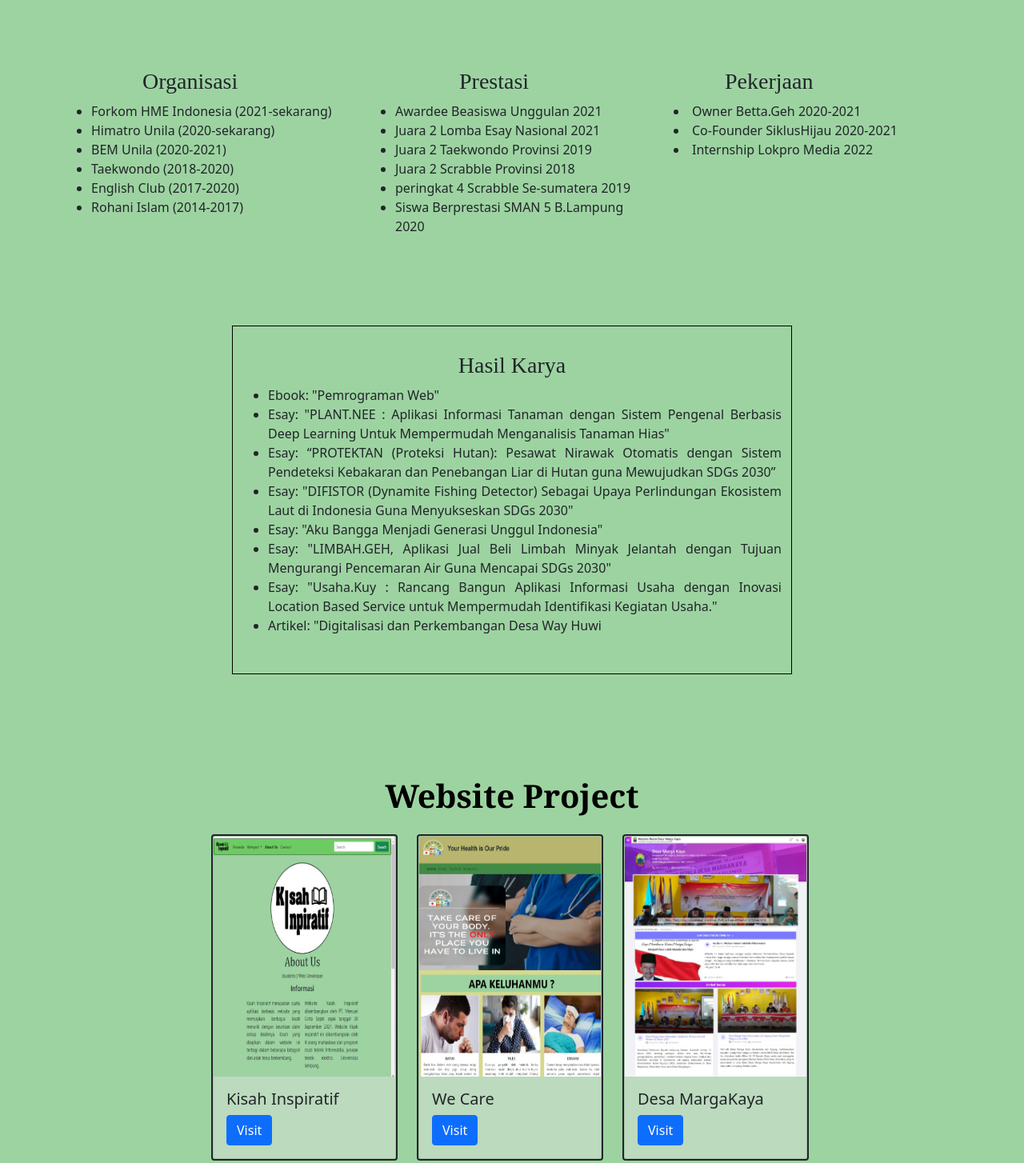
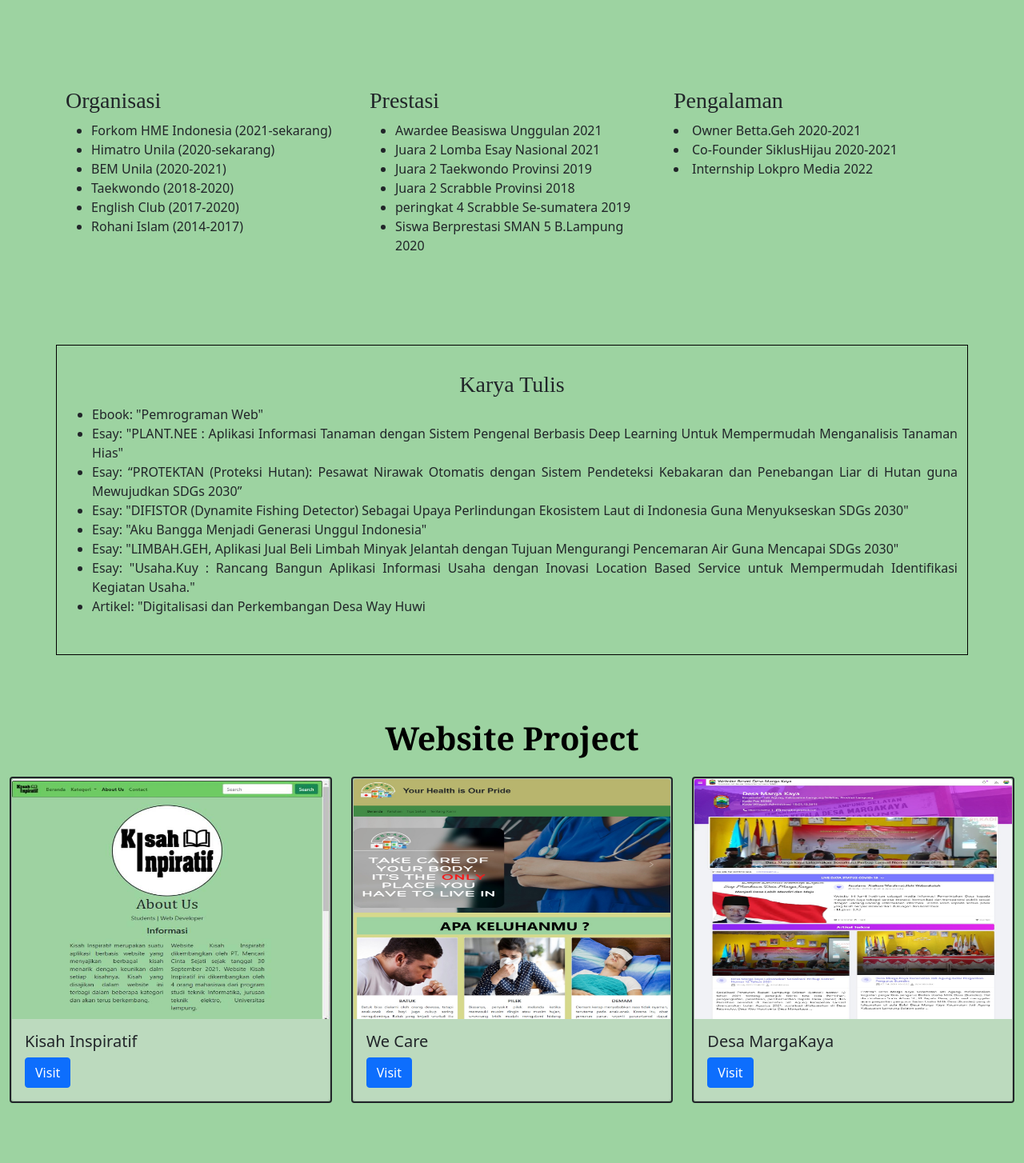
Before and after one commit to AldoWijaya27/PortoWeb, a plain HTML site: page index.html in a window 1280 px wide. Shown: the part 733-2187 px from the top of the page at 80% size. Drawn offline with nearby package versions, Linux system fonts and the light colour scheme.

Commit message:
Revisi responsive

```diff
--- a/index.html
+++ b/index.html
@@ -18,7 +18,7 @@
         <button class="navbar-toggler" type="button" data-bs-toggle="collapse" data-bs-target="#navbarNav" aria-controls="navbarNav" aria-expanded="false" aria-label="Toggle navigation">
           <span class="navbar-toggler-icon"></span>
         </button>
-        <div class="collapse navbar-collapse" id="navbarNav">
+        <div class="collapse navbar-collapse" id="navbarSupportedContent">
           <ul class="navbar-nav">
             <li class="nav-item">
               <a class="nav-link" href="#">Profil</a>
@@ -58,13 +58,13 @@
             </div>
           </div>
           <div id="kolom" class="row justify-content-center">
-            <div class="col-5">
+            <div class="col-md-4">
               <p>
                 Aku merupakan seorang mahasiswa S1 Teknik Informatika Universitas Lampung. Usiaku saat ini adalah 20 tahun. Saat ini aku berdomisili di Lampung Selatan, Lampung. Aku memiliki berbagai hobi yang begitu banyak, di antaranya
                 adalah berolahraga, membaca buku, dan berdiskusi dengan orang lain.
               </p>
             </div>
-            <div class="col-5">
+            <div class="col-md-4">
               <p>
                 Kompetitif, berambisi, dan berani mengambil risiko adalah kata-kata yang mampu mengekspresikan diriku. Hidup dalam tantangan dan ambisius adalah hal biasa yang sering kujumpai dalam hidupku. Sedikit bicara dan banyak bekerja
                 merupakan moto hidup yang kugenggam sejak aku masih kecil.
@@ -80,8 +80,8 @@
     <section id="project" class="riwayat">
       <div class="container">
         <div id="kolom2" class="row justify-content-center">
-          <div class="col-4">
-            <h3 style="padding-left:6rem;">Organisasi</h3>
+          <div class="col-md-4">
+            <h3>Organisasi</h3>
             <ul>
               <li>Forkom HME Indonesia (2021-sekarang)</li>
               <li>Himatro Unila (2020-sekarang)</li>
@@ -91,8 +91,8 @@
               <li>Rohani Islam (2014-2017)</li>
             </ul>
           </div>
-          <div class="col-4">
-            <h3 style="padding-left:7rem;">Prestasi</h3>
+          <div class="col-md-4">
+            <h3>Prestasi</h3>
             <ul>
               <li>Awardee Beasiswa Unggulan 2021</li>
               <li>Juara 2 Lomba Esay Nasional 2021</li>
@@ -102,8 +102,8 @@
               <li>Siswa Berprestasi SMAN 5 B.Lampung 2020</li>
             </ul>
           </div>
-          <div class="col-4">
-            <h3 style="padding-left:4rem;">Pekerjaan</h3>
+          <div class="col-md-4">
+            <h3>Pengalaman</h3>
             <li>Owner Betta.Geh 2020-2021</li>
             <li>Co-Founder SiklusHijau 2020-2021</li>
             <li>Internship Lokpro Media 2022</li>
@@ -118,7 +118,7 @@
   <section class="karya">
     <div class="container">
       <div class="row justify-content-center">
-        <h3 class="text-center">Hasil Karya</h3>
+        <h3 class="text-center">Karya Tulis</h3>
         <div class="col5">
           <ul>
             <li>Ebook: "Pemrograman Web"</li>
@@ -138,13 +138,13 @@
   <!--Akhir karya-->
 
   <!--Project-->
-  <div id="web"class="container-fluid" style="background-color: #9dd3a1">
-    <h1 style="text-align:center; color:black; font-family:Cambria" class="mb-4"><br><b>Website Project</b></h1>
-    <div id="proyek" class="row">
-      <div class="col-sm-3 mb-3">
+  <div class="container-fluid " id="web">
+    <h1 style="text-align:center; color:black; font-family:Cambria" class="mb-4"><b>Website Project</b></h1>
+    <div class="row">
+      <div class="col-sm-4 mb-5">
         <div class="border border-2 border-dark rounded">
       <div class="card" style="background-color: #BCDABE;">
-        <img src="img/kisah.jpeg" class="card-img-top " alt="kisah" height="300" class="img-fluid">
+        <img src="img/kisah.jpeg" class="card-img-top " alt="kisah" height="300">
         <div class="card-body">
           <h5 class="card-title">Kisah Inspiratif</h5>
           <a href="#" class="btn btn-primary">Visit</a>
@@ -152,10 +152,10 @@
       </div>
       </div>
   </div>
-    <div class="col-sm-3 mb-3">
+    <div class="col-sm-4 mb-5">
       <div class="border border-2 border-dark rounded">
     <div class="card" style="background-color: #BCDABE;">
-      <img src="img/wecare.jpeg" class="card-img-top" alt="wecare" width="80" height="300" class="img-fluid">
+      <img src="img/wecare.jpeg" class="card-img-top" alt="wecare" width="80" height="300" >
       <div class="card-body">
         <h5 class="card-title">We Care</h5>
         <a href="konstantinopel.html" class="btn btn-primary">Visit</a>
@@ -163,10 +163,10 @@
       </div>
     </div>
   </div>
-  <div class="col-sm-3 mb-3">
+  <div class="col-sm-4 mb-5">
     <div class="border border-2 border-dark rounded">
     <div class="card" style="background-color: #BCDABE;">
-      <img src="img/desaku.jpeg" class="card-img-top" alt="desa" width="80" height="300" class="img-fluid">
+      <img src="img/desaku.jpeg" class="card-img-top" alt="desa" width="80" height="300">
       <div class="card-body">
         <h5 class="card-title">Desa MargaKaya</h5>
         <a href="#" class="btn btn-primary">Visit</a>
--- a/style.css
+++ b/style.css
@@ -36,9 +36,6 @@
   padding-top: 1rem;
 }
 .karya .container {
-  width: 700px;
-  height: auto;
-  margin: auto;
   border: 1px solid;
   border-color: black;
   padding-top: 2rem;
@@ -75,4 +72,5 @@
 #web {
   padding-top: 5rem;
   padding-bottom: 7rem;
+  background-color: #9dd3a1;
 }
```
